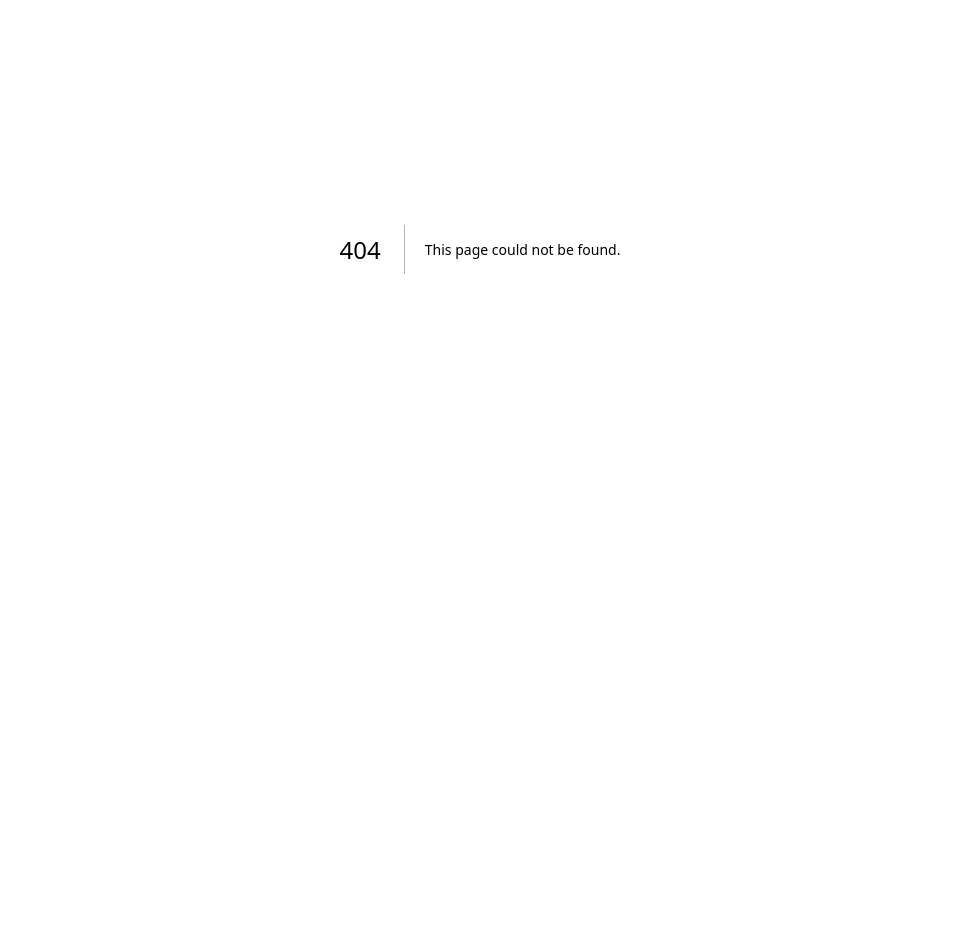
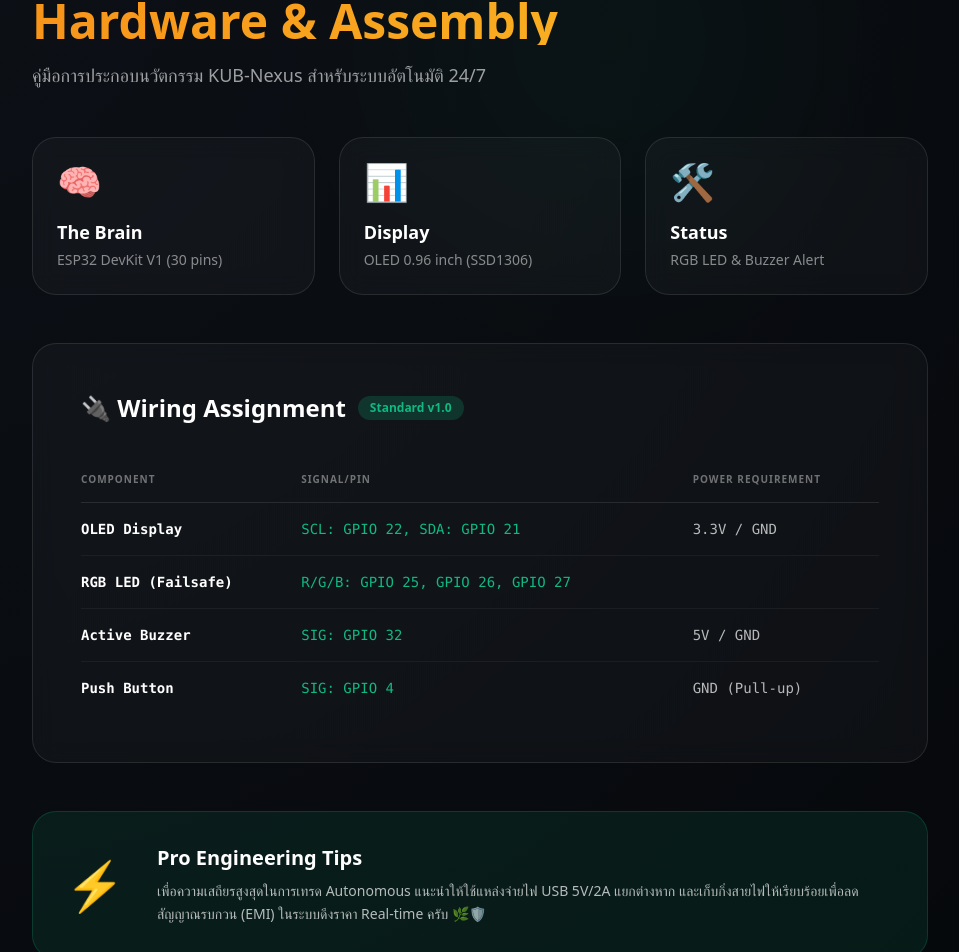
Before and after one commit to GridsMicro/KUB-Nexus, a Next.js app in the folder web/: page /docs/hardware in a window 1280 px wide. Before the commit this address had no page. Shown: the part 151-1103 px from the top of the page, without its empty margins (160-1119 px from the left). Before the commit the page ends 800 px from the top, so only its background shows below. Built offline with nearby package versions, Linux system fonts and the light colour scheme.

Commit message:
🛠️ Docs: Add Hardware & Assembly guide and integrate with MkDocs and Web UI

```diff
--- /dev/null
+++ b/web/app/docs/hardware/page.tsx
@@ -0,0 +1,90 @@
+import Link from "next/link";
+import { SITE_LINKS } from "@/lib/constants";
+
+export default function HardwareDoc() {
+    const pins = [
+        { item: "OLED Display", scl: "GPIO 22", sda: "GPIO 21", power: "3.3V / GND" },
+        { item: "RGB LED (Failsafe)", red: "GPIO 25", green: "GPIO 26", blue: "GPIO 27" },
+        { item: "Active Buzzer", sig: "GPIO 32", power: "5V / GND" },
+        { item: "Push Button", sig: "GPIO 4", power: "GND (Pull-up)" },
+    ];
+
+    return (
+        <main className="flex min-h-screen flex-col items-center p-8 md:p-24 relative overflow-hidden text-white">
+            {/* Background Glow */}
+            <div className="absolute top-0 right-1/4 w-96 h-96 bg-primary opacity-5 blur-[120px] rounded-full pointer-events-none" />
+
+            <div className="w-full max-w-4xl z-10 space-y-12">
+                <header>
+                    <Link href="/docs" className="text-sm opacity-50 hover:opacity-100 transition-opacity mb-8 block">
+                        ← Back to Documentation
+                    </Link>
+                    <h1 className="text-5xl font-extrabold mb-4 text-gradient-orange">Hardware & Assembly</h1>
+                    <p className="opacity-60 text-lg">คู่มือการประกอบนวัตกรรม KUB-Nexus สำหรับระบบอัตโนมัติ 24/7</p>
+                </header>
+
+                {/* Requirements Grid */}
+                <section className="grid grid-cols-1 md:grid-cols-3 gap-6">
+                    {[
+                        { icon: "🧠", title: "The Brain", desc: "ESP32 DevKit V1 (30 pins)" },
+                        { icon: "📊", title: "Display", desc: "OLED 0.96 inch (SSD1306)" },
+                        { icon: "🛠️", title: "Status", desc: "RGB LED & Buzzer Alert" },
+                    ].map((item, i) => (
+                        <div key={i} className="glass-card p-6 border-white/5 bg-white/5">
+                            <span className="text-4xl mb-4 block">{item.icon}</span>
+                            <h3 className="text-lg font-bold mb-1">{item.title}</h3>
+                            <p className="text-sm opacity-50">{item.desc}</p>
+                        </div>
+                    ))}
+                </section>
+
+                {/* Pinout Table */}
+                <section className="glass-card p-8 md:p-12 border-white/10">
+                    <h2 className="text-2xl font-bold mb-8 flex items-center gap-3">
+                        🔌 Wiring Assignment <span className="text-xs bg-primary/20 text-primary px-3 py-1 rounded-full">Standard v1.0</span>
+                    </h2>
+
+                    <div className="overflow-x-auto">
+                        <table className="w-full text-left text-sm">
+                            <thead className="border-b border-white/10 uppercase tracking-widest text-[10px] opacity-40">
+                                <tr>
+                                    <th className="py-4">Component</th>
+                                    <th className="py-4">Signal/Pin</th>
+                                    <th className="py-4">Power Requirement</th>
+                                </tr>
+                            </thead>
+                            <tbody className="divide-y divide-white/5 font-mono">
+                                {pins.map((pin, i) => (
+                                    <tr key={i} className="hover:bg-white/5 transition-colors">
+                                        <td className="py-4 font-bold text-white">{pin.item}</td>
+                                        <td className="py-4 text-primary">
+                                            {pin.scl ? `SCL: ${pin.scl}, SDA: ${pin.sda}` : ""}
+                                            {pin.red ? `R/G/B: ${pin.red}, ${pin.green}, ${pin.blue}` : ""}
+                                            {pin.sig ? `SIG: ${pin.sig}` : ""}
+                                        </td>
+                                        <td className="py-4 opacity-70">{pin.power}</td>
+                                    </tr>
+                                ))}
+                            </tbody>
+                        </table>
+                    </div>
+                </section>
+
+                {/* Pro Tips */}
+                <section className="p-8 rounded-3xl bg-primary/10 border border-primary/20 flex flex-col md:flex-row gap-8 items-center">
+                    <div className="text-5xl">⚡</div>
+                    <div>
+                        <h3 className="text-xl font-bold mb-2">Pro Engineering Tips</h3>
+                        <p className="opacity-70 leading-relaxed text-sm">
+                            เพื่อความเสถียรสูงสุดในการเทรด Autonomous แนะนำให้ใช้แหล่งจ่ายไฟ USB 5V/2A แยกต่างหาก และเก็บกิ่งสายไฟให้เรียบร้อยเพื่อลดสัญญาณรบกวน (EMI) ในระบบดึงราคา Real-time ครับ 🌿🛡️
+                        </p>
+                    </div>
+                </section>
+
+                <footer className="pt-12 text-center">
+                    <p className="text-xs opacity-30 uppercase tracking-[0.4em]">Designed & Documented by GridsMicro</p>
+                </footer>
+            </div>
+        </main>
+    );
+}
--- a/web/app/docs/page.tsx
+++ b/web/app/docs/page.tsx
@@ -5,6 +5,7 @@
     const docs = [
         { title: "Project Proposal", desc: "วิสัยทัศน์และโครงสร้างโครงการ KUB-Nexus", path: SITE_LINKS.docs.proposal },
         { title: "User Guide", desc: "คู่มือการตั้งค่าสำหรับผู้ใช้งานทั่วไป", path: SITE_LINKS.docs.manual },
+        { title: "Hardware & Assembly", desc: "ผังการต่อวงจรและรายการอุปกรณ์สำหรับสร้าง Gateway", path: "/docs/hardware" },
         { title: "Developer Identity", desc: "มาตรฐานการพัฒนาและกฎเหล็กของ GridsMicro", path: SITE_LINKS.docs.identity },
         { title: "Q&A Logs", desc: "บันทึกฐานความรู้และคำตอบทางเทคนิค", path: SITE_LINKS.docs.qa },
         { title: "Vercel Deployment", desc: "ขั้นตอนการนำหน้าเว็บขึ้นระบบ Cloud อย่างปลอดภัย", path: "/docs/vercel-guide" },
```
Also changed, not shown: 2 other files (tests, documents, lock files or other folders).
